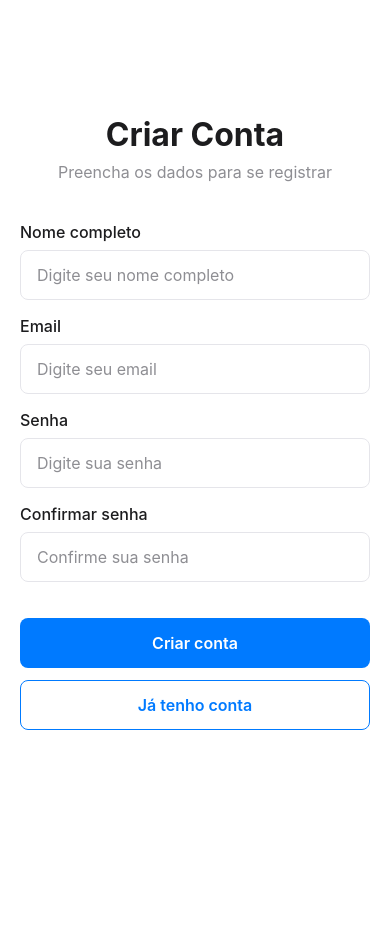
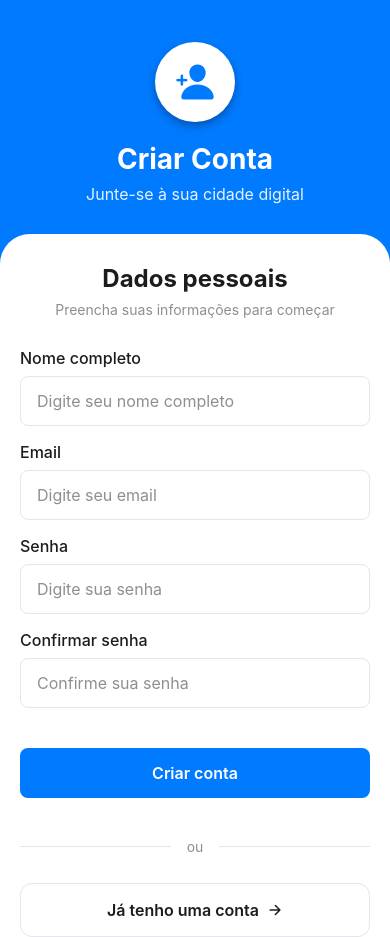
Before and after one commit to tcamargo10/app-minha-prefeitura, a React Native app: screen /Register in a window 390 px wide. Before the commit the page ends 844 px from the top, so only its background shows below. Built offline with nearby package versions, Linux system fonts and the light colour scheme; no server answers.

Commit message:
feat: page registro

```diff
--- a/src/screens/RegisterScreen/index.tsx
+++ b/src/screens/RegisterScreen/index.tsx
@@ -1,3 +1,4 @@
+import { Ionicons } from '@expo/vector-icons';
 import { zodResolver } from '@hookform/resolvers/zod';
 import { useNavigation } from '@react-navigation/native';
 import { StackNavigationProp } from '@react-navigation/stack';
@@ -11,16 +12,21 @@ import {
   KeyboardAvoidingView,
   Platform,
   ScrollView,
+  TouchableOpacity,
+  Dimensions,
 } from 'react-native';
 
 import { useAlert } from '@/components/Alert';
 import { Button } from '@/components/Button';
+import { CustomStatusBar } from '@/components/CustomStatusBar';
 import { Input } from '@/components/Input';
 import { useTheme } from '@/contexts/ThemeContext';
 import { useAuth } from '@/hooks/useAuth';
 import { RootStackParamList } from '@/navigation/AppNavigator';
 
 import { registerSchema, RegisterFormData } from './schema';
+
+const { width, height } = Dimensions.get('window');
 
 type RegisterScreenNavigationProp = StackNavigationProp<
   RootStackParamList,
@@ -68,8 +74,18 @@ export const RegisterScreen: React.FC = () => {
   };
 
   return (
-    <SafeAreaView
-      style={[styles.container, { backgroundColor: theme.colors.background }]}
+    <>
+      <CustomStatusBar
+        barStyle="light-content"
+        backgroundColor={theme.colors.primary}
+        translucent={false}
+      />
+      <View
+        style={[styles.container, { backgroundColor: theme.colors.primary }]}
+      >
+        <SafeAreaView style={styles.safeArea}>
+          <View
+            style={[styles.gradient, { backgroundColor: theme.colors.primary }]}
           >
             <KeyboardAvoidingView
               behavior={Platform.OS === 'ios' ? 'padding' : 'height'}
@@ -78,15 +94,57 @@ export const RegisterScreen: React.FC = () => {
               <ScrollView
                 contentContainerStyle={styles.scrollContent}
                 keyboardShouldPersistTaps="handled"
+                showsVerticalScrollIndicator={false}
               >
+                {/* Header Section */}
                 <View style={styles.header}>
-            <Text style={[styles.title, { color: theme.colors.text }]}>
+                  <View style={styles.logoContainer}>
+                    <View
+                      style={[
+                        styles.logoCircle,
+                        { backgroundColor: theme.colors.onPrimary },
+                      ]}
+                    >
+                      <Ionicons
+                        name="person-add"
+                        size={40}
+                        color={theme.colors.primary}
+                      />
+                    </View>
+                  </View>
+
+                  <Text
+                    style={[styles.title, { color: theme.colors.onPrimary }]}
+                  >
                     Criar Conta
                   </Text>
                   <Text
-              style={[styles.subtitle, { color: theme.colors.textSecondary }]}
+                    style={[styles.subtitle, { color: theme.colors.onPrimary }]}
                   >
-              Preencha os dados para se registrar
+                    Junte-se à sua cidade digital
+                  </Text>
+                </View>
+
+                {/* Form Section */}
+                <View
+                  style={[
+                    styles.formContainer,
+                    { backgroundColor: theme.colors.background },
+                  ]}
+                >
+                  <View style={styles.formHeader}>
+                    <Text
+                      style={[styles.formTitle, { color: theme.colors.text }]}
+                    >
+                      Dados pessoais
+                    </Text>
+                    <Text
+                      style={[
+                        styles.formSubtitle,
+                        { color: theme.colors.textSecondary },
+                      ]}
+                    >
+                      Preencha suas informações para começar
                     </Text>
                   </View>
 
@@ -164,16 +222,59 @@ export const RegisterScreen: React.FC = () => {
                       style={styles.registerButton}
                     />
 
-            <Button
-              title="Já tenho conta"
+                    <View style={styles.dividerContainer}>
+                      <View
+                        style={[
+                          styles.divider,
+                          { backgroundColor: theme.colors.border },
+                        ]}
+                      />
+                      <Text
+                        style={[
+                          styles.dividerText,
+                          { color: theme.colors.textSecondary },
+                        ]}
+                      >
+                        ou
+                      </Text>
+                      <View
+                        style={[
+                          styles.divider,
+                          { backgroundColor: theme.colors.border },
+                        ]}
+                      />
+                    </View>
+
+                    <TouchableOpacity
+                      style={[
+                        styles.loginButton,
+                        { borderColor: theme.colors.border },
+                      ]}
                       onPress={handleLoginPress}
-              variant="outline"
-              style={styles.loginButton}
+                      activeOpacity={0.7}
+                    >
+                      <Text
+                        style={[
+                          styles.loginButtonText,
+                          { color: theme.colors.text },
+                        ]}
+                      >
+                        Já tenho uma conta
+                      </Text>
+                      <Ionicons
+                        name="arrow-forward"
+                        size={16}
+                        color={theme.colors.text}
                       />
+                    </TouchableOpacity>
+                  </View>
                 </View>
               </ScrollView>
             </KeyboardAvoidingView>
+          </View>
         </SafeAreaView>
+      </View>
+    </>
   );
 };
 
@@ -181,33 +282,110 @@ const styles = StyleSheet.create({
   container: {
     flex: 1,
   },
+  safeArea: {
+    flex: 1,
+  },
+  gradient: {
+    flex: 1,
+  },
   keyboardAvoidingView: {
     flex: 1,
   },
   scrollContent: {
     flexGrow: 1,
-    justifyContent: 'center',
-    padding: 20,
+    minHeight: height,
+    paddingBottom: 0,
   },
   header: {
     alignItems: 'center',
-    marginBottom: 40,
+    paddingTop: height * 0.05,
+    paddingBottom: 30,
+    paddingHorizontal: 20,
+  },
+  logoContainer: {
+    marginBottom: 20,
+  },
+  logoCircle: {
+    width: 80,
+    height: 80,
+    borderRadius: 40,
+    justifyContent: 'center',
+    alignItems: 'center',
+    shadowColor: '#000',
+    shadowOffset: {
+      width: 0,
+      height: 4,
+    },
+    shadowOpacity: 0.3,
+    shadowRadius: 8,
+    elevation: 8,
   },
   title: {
-    fontSize: 32,
+    fontSize: 28,
+    fontWeight: 'bold',
+    marginBottom: 8,
+    textAlign: 'center',
+  },
+  subtitle: {
+    fontSize: 16,
+    textAlign: 'center',
+    opacity: 0.9,
+  },
+  formContainer: {
+    flex: 1,
+    borderTopLeftRadius: 30,
+    borderTopRightRadius: 30,
+    paddingTop: 30,
+    paddingHorizontal: 20,
+    paddingBottom: 100,
+    marginBottom: -100,
+  },
+  formHeader: {
+    alignItems: 'center',
+    marginBottom: 30,
+  },
+  formTitle: {
+    fontSize: 24,
     fontWeight: 'bold',
     marginBottom: 8,
   },
-  subtitle: {
-    fontSize: 16,
+  formSubtitle: {
+    fontSize: 14,
+    textAlign: 'center',
   },
   form: {
     width: '100%',
   },
   registerButton: {
-    marginTop: 20,
+    marginTop: 24,
+    marginBottom: 20,
+  },
+  dividerContainer: {
+    flexDirection: 'row',
+    alignItems: 'center',
+    marginVertical: 20,
+  },
+  divider: {
+    flex: 1,
+    height: 1,
+  },
+  dividerText: {
+    marginHorizontal: 16,
+    fontSize: 14,
   },
   loginButton: {
-    marginTop: 12,
+    flexDirection: 'row',
+    alignItems: 'center',
+    justifyContent: 'center',
+    paddingVertical: 16,
+    paddingHorizontal: 24,
+    borderWidth: 1,
+    borderRadius: 12,
+    marginTop: 8,
+  },
+  loginButtonText: {
+    fontSize: 16,
+    fontWeight: '600',
+    marginRight: 8,
   },
 });
```
Lines whose indentation alone changed are shown as unchanged.
